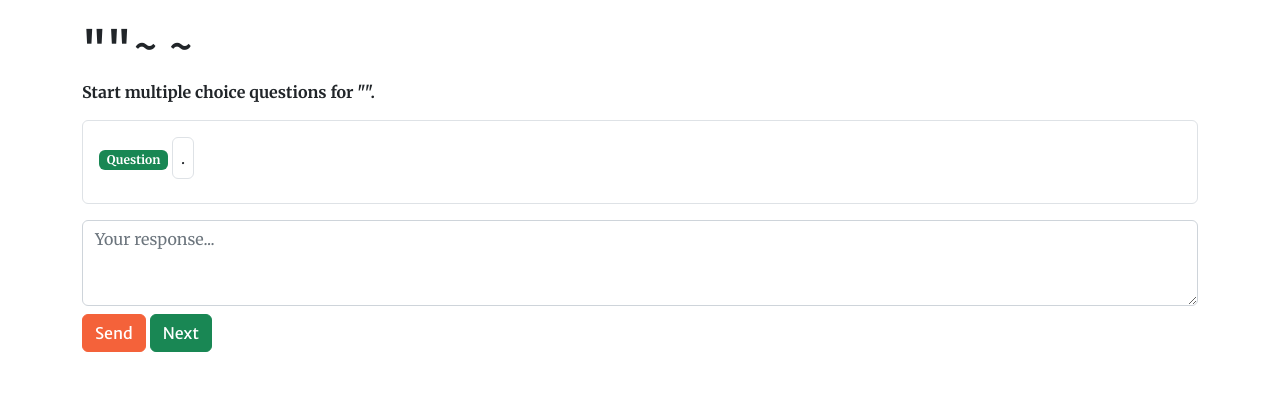
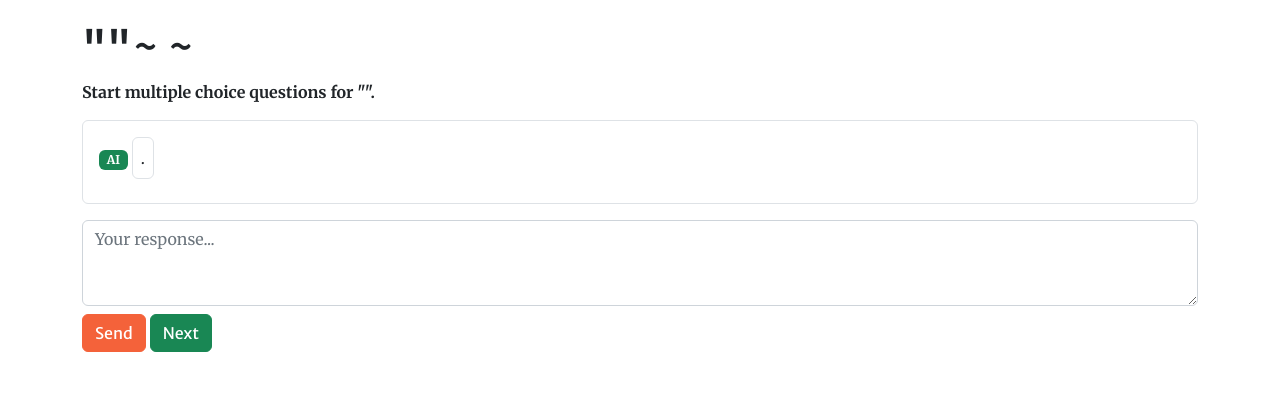
Before and after one commit to Akinori-Kato-ja/my-studyapp, a Django app: template exam/templates/exam/exam.html in a window 1280 px wide. Shown: the part 72-471 px from the top of the page. Run offline with Django 4.2, Linux system fonts and the light colour scheme; the template is opened without the code that fills it, so the values that code supplies are empty; some libraries are stand-ins or nearby versions.

Commit message:
fix:chat

```diff
--- a/exam/templates/exam/exam.html
+++ b/exam/templates/exam/exam.html
@@ -14,7 +14,7 @@
 
         <div id='chat-box' class='chat-box mb-3 border rounded p-3' style="max-height: 500px; overflow-y: auto;" >
             <div class="text-start mb-2">
-                <span class="badge bg-success">Question</span>
+                <span class="badge bg-success">AI</span>
                 <div class="d-inline-block bg-white border p-2 rounded">
                     {{ first_question_nmumber }}.
                     {{ first_question_html|safe }}
@@ -23,7 +23,7 @@
         </div>
 
         <div>
-            <form id='chat-form' data-url='{% url url_name topic.id %}'>
+            <form id='chat-form' data-url='{% url url_name topic_id %}'>
                 {% csrf_token %}
                 <textarea id='user_input' name="user_input" class="form-control mb-2" rows="3" placeholder="Your response..."></textarea>
                 <div>
--- a/static/js/exam_chat.js
+++ b/static/js/exam_chat.js
@@ -18,22 +18,22 @@ document.addEventListener('DOMContentLoaded', function() {
         if (sender === 'AI') {
             wrapper.classList.add('justify-content-start');
             wrapper.innerHTML = `
-                <div class='text-start'>a
+                <div class='text-start d-flex flex-column'>
                     <span class='badge bg-success mb-1'>AI</span>
-                    <div class='d-inline-block bg-white border p-2 rounded'>${content}</div>
+                    <div class='message bg-white border p-2 rounded'>${content}</div>
                 </div>`;
         } else {
             wrapper.classList.add('justify-content-end');
             wrapper.innerHTML =`
-                <div class='text-ned'>a
+                <div class='text-end d-flex flex-column'>
                     <span class='badge bg-primary mb-1'>You</span>
-                    <div class='d-inline-block bg-light border p-2 rounded'>${content}</div>
+                    <div class='message bg-light border p-2 rounded'>${content}</div>
                 </div>`;
         }
 
         chatBox.appendChild(wrapper);
         chatBox.scrollTop = chatBox.scrollHeight;
-        return wrapper.querySelector('div.d-inline-block')
+        return wrapper.querySelector('.message')
     }
 
     chatForm.addEventListener('submit', function (e) {
```
Also changed, not shown: exam/views.py (+9 -1 lines).
